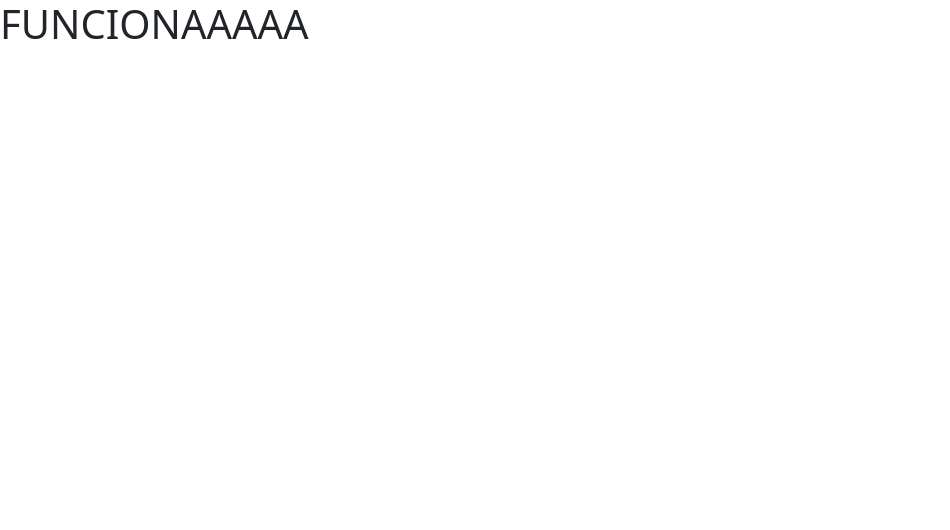
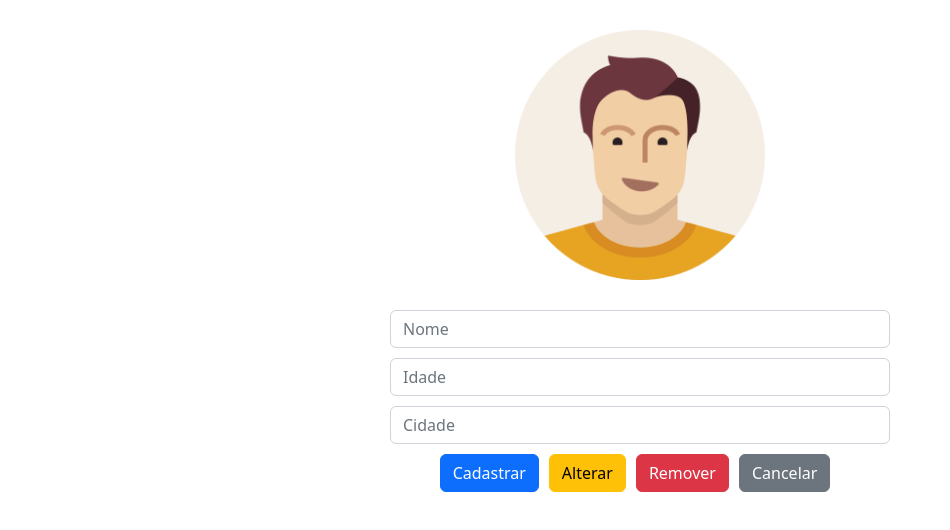
Before and after one commit to joaov12/Project-Angular-Spring-Frontend, an Angular app: page / in a window 1280 px wide. Shown: the top 530 px of the page, without its empty margins (0-950 px from the left). Built offline with nearby package versions, Linux system fonts and the light colour scheme.

Commit message:
Tela de cadastro criada

```diff
--- a/src/app/principal/principal.component.css
+++ b/src/app/principal/principal.component.css
@@ -0,0 +1,18 @@
+img{
+    width: 250px;
+    margin-bottom: 30px;
+ }
+
+ form{
+     width: 500px;
+     margin: 30px auto;
+     text-align: center;
+ }
+
+ input{
+     margin-bottom: 10px;
+ }
+
+ input[type="button"]{
+     margin-right: 10px;
+ }
--- a/src/app/principal/principal.component.html
+++ b/src/app/principal/principal.component.html
@@ -1 +1,12 @@
-<h1>FUNCIONAAAAA</h1>
+<form>
+    <img src="assets/cliente.png">
+
+    <input type="text" placeholder="Nome" class="form-control">
+    <input type="number" placeholder="Idade" class="form-control">
+    <input type="text" placeholder="Cidade" class="form-control">
+
+    <input type="button" value="Cadastrar" class="btn btn-primary">
+    <input type="button" value="Alterar" class="btn btn-warning">
+    <input type="button" value="Remover" class="btn btn-danger">
+    <input type="button" value="Cancelar" class="btn btn-secondary">
+</form>
```
Also changed, not shown: src/assets/cliente.png (added).
